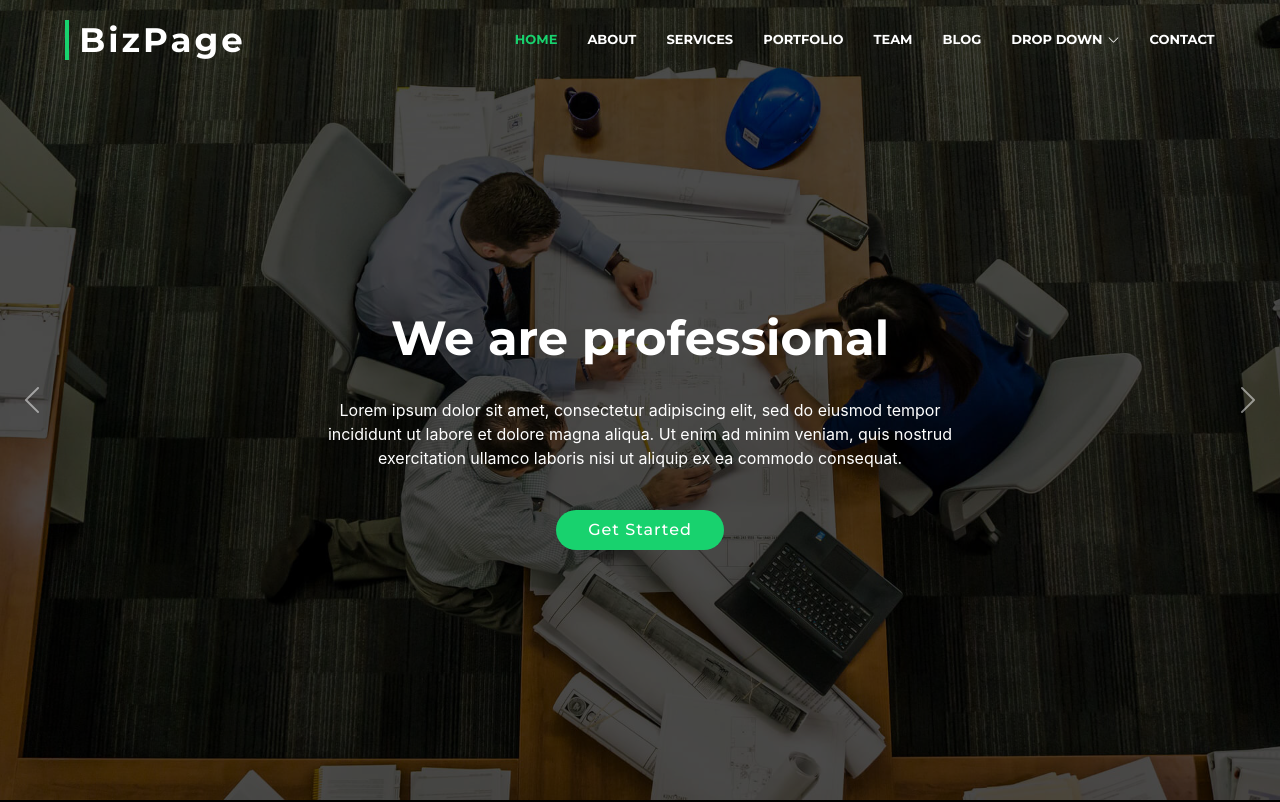
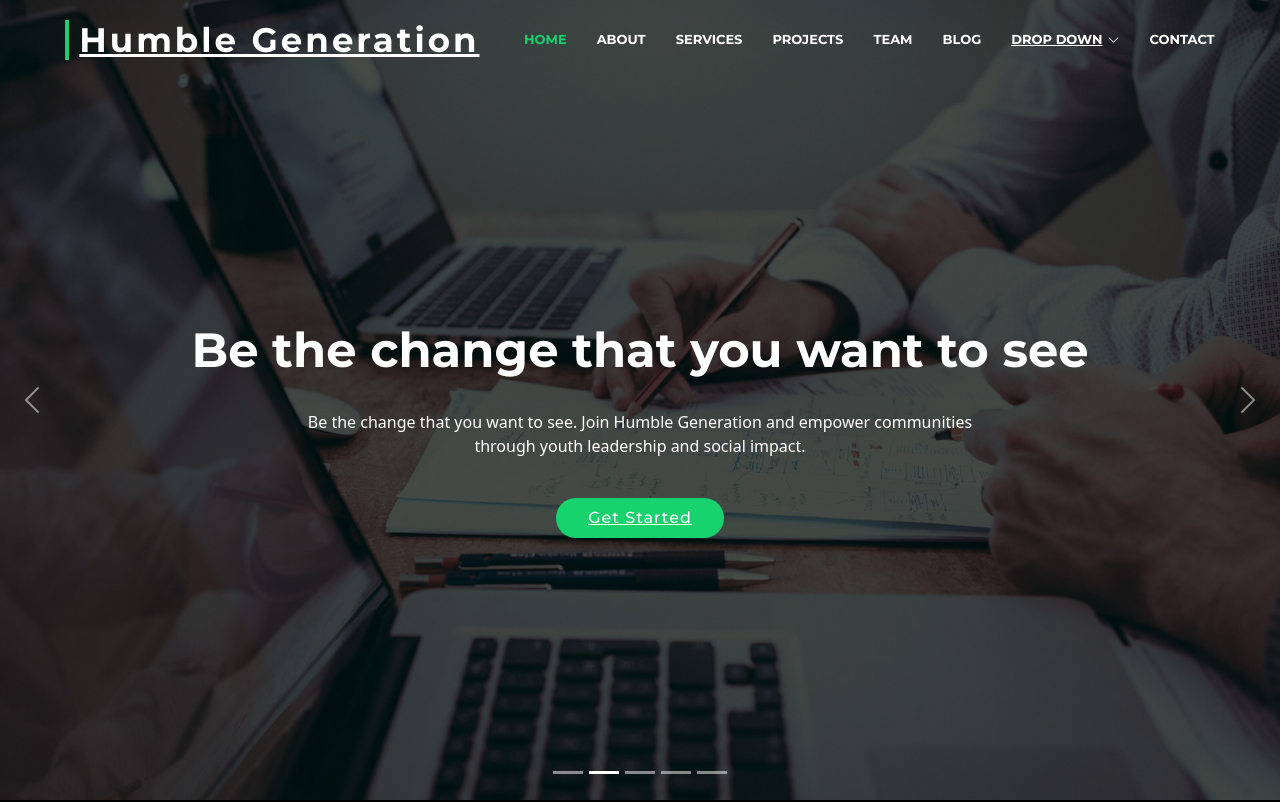
Before and after one commit to NoelOsiro/HUG_gen, a React (Create React App) app: page / in a window 1280 px wide. Shown: the top 802 px of the page. Built offline with nearby package versions, Linux system fonts and the light colour scheme.

Commit message:
Carousel Auto Rotate

```diff
--- a/package.json
+++ b/package.json
@@ -10,6 +10,7 @@
     "@types/node": "^16.18.34",
     "@types/react": "^18.2.7",
     "@types/react-dom": "^18.2.4",
+    "bootstrap": "^5.2.3",
     "react": "^18.2.0",
     "react-dom": "^18.2.0",
     "react-scripts": "5.0.1",
--- a/public/assets/css/style.css
+++ b/public/assets/css/style.css
@@ -115,270 +115,6 @@ h6 {
 }
 
 /*--------------------------------------------------------------
-# Header
---------------------------------------------------------------*/
-#header {
-  transition: all 0.5s;
-  z-index: 997;
-  background: rgba(0, 0, 0, 0.9);
-  height: 80px;
-}
-
-#header.header-transparent {
-  background: transparent;
-}
-
-#header.header-scrolled {
-  background: rgba(0, 0, 0, 0.9);
-  height: 60px;
-}
-
-#header .logo {
-  font-size: 34px;
-  margin: 0;
-  padding: 0;
-  font-family: "Montserrat", sans-serif;
-  font-weight: 700;
-  letter-spacing: 3px;
-  padding-left: 10px;
-  border-left: 4px solid #18d26e;
-}
-
-#header .logo a {
-  color: #fff;
-}
-
-#header .logo img {
-  max-height: 40px;
-}
-
-@media (max-width: 992px) {
-  #header .logo {
-    font-size: 28px;
-  }
-}
-
-/*--------------------------------------------------------------
-# Navigation Menu
---------------------------------------------------------------*/
-/**
-* Desktop Navigation
-*/
-.navbar {
-  padding: 0;
-}
-
-.navbar ul {
-  margin: 0;
-  padding: 0;
-  display: flex;
-  list-style: none;
-  align-items: center;
-}
-
-.navbar li {
-  position: relative;
-}
-
-.navbar a,
-.navbar a:focus {
-  display: flex;
-  align-items: center;
-  justify-content: space-between;
-  padding: 10px 0 10px 30px;
-  font-family: "Montserrat", sans-serif;
-  font-size: 13px;
-  font-weight: 600;
-  color: #fff;
-  white-space: nowrap;
-  text-transform: uppercase;
-  transition: 0.3s;
-}
-
-.navbar a i,
-.navbar a:focus i {
-  font-size: 12px;
-  line-height: 0;
-  margin-left: 5px;
-}
-
-.navbar a:hover,
-.navbar .active,
-.navbar .active:focus,
-.navbar li:hover>a {
-  color: #18d26e;
-}
-
-.navbar .dropdown ul {
-  display: block;
-  position: absolute;
-  left: 14px;
-  top: calc(100% + 30px);
-  margin: 0;
-  padding: 10px 0;
-  z-index: 99;
-  opacity: 0;
-  visibility: hidden;
-  background: #fff;
-  box-shadow: 0px 0px 30px rgba(127, 137, 161, 0.25);
-  transition: 0.3s;
-}
-
-.navbar .dropdown ul li {
-  min-width: 200px;
-}
-
-.navbar .dropdown ul a {
-  padding: 10px 20px;
-  text-transform: none;
-  color: #666666;
-}
-
-.navbar .dropdown ul a i {
-  font-size: 12px;
-}
-
-.navbar .dropdown ul a:hover,
-.navbar .dropdown ul .active:hover,
-.navbar .dropdown ul li:hover>a {
-  color: #18d26e;
-}
-
-.navbar .dropdown:hover>ul {
-  opacity: 1;
-  top: 100%;
-  visibility: visible;
-}
-
-.navbar .dropdown .dropdown ul {
-  top: 0;
-  left: calc(100% - 30px);
-  visibility: hidden;
-}
-
-.navbar .dropdown .dropdown:hover>ul {
-  opacity: 1;
-  top: 0;
-  left: 100%;
-  visibility: visible;
-}
-
-@media (max-width: 1366px) {
-  .navbar .dropdown .dropdown ul {
-    left: -90%;
-  }
-
-  .navbar .dropdown .dropdown:hover>ul {
-    left: -100%;
-  }
-}
-
-/**
-* Mobile Navigation
-*/
-.mobile-nav-toggle {
-  color: #fff;
-  font-size: 28px;
-  cursor: pointer;
-  display: none;
-  line-height: 0;
-  transition: 0.5s;
-}
-
-@media (max-width: 991px) {
-  .mobile-nav-toggle {
-    display: block;
-  }
-
-  .navbar ul {
-    display: none;
-  }
-}
-
-.navbar-mobile {
-  position: fixed;
-  overflow: hidden;
-  top: 0;
-  right: 0;
-  left: 0;
-  bottom: 0;
-  background: rgba(26, 26, 26, 0.9);
-  transition: 0.3s;
-  z-index: 999;
-}
-
-.navbar-mobile .mobile-nav-toggle {
-  position: absolute;
-  top: 15px;
-  right: 15px;
-}
-
-.navbar-mobile ul {
-  display: block;
-  position: absolute;
-  top: 55px;
-  right: 15px;
-  bottom: 15px;
-  left: 15px;
-  padding: 10px 0;
-  background-color: #fff;
-  overflow-y: auto;
-  transition: 0.3s;
-}
-
-.navbar-mobile a,
-.navbar-mobile a:focus {
-  padding: 10px 20px;
-  font-size: 15px;
-  color: #333333;
-}
-
-.navbar-mobile a:hover,
-.navbar-mobile .active,
-.navbar-mobile li:hover>a {
-  color: #18d26e;
-}
-
-.navbar-mobile .getstarted,
-.navbar-mobile .getstarted:focus {
-  margin: 15px;
-}
-
-.navbar-mobile .dropdown ul {
-  position: static;
-  display: none;
-  margin: 10px 20px;
-  padding: 10px 0;
-  z-index: 99;
-  opacity: 1;
-  visibility: visible;
-  background: #fff;
-  box-shadow: 0px 0px 30px rgba(127, 137, 161, 0.25);
-}
-
-.navbar-mobile .dropdown ul li {
-  min-width: 200px;
-}
-
-.navbar-mobile .dropdown ul a {
-  padding: 10px 20px;
-}
-
-.navbar-mobile .dropdown ul a i {
-  font-size: 12px;
-}
-
-.navbar-mobile .dropdown ul a:hover,
-.navbar-mobile .dropdown ul .active:hover,
-.navbar-mobile .dropdown ul li:hover>a {
-  color: #18d26e;
-}
-
-.navbar-mobile .dropdown>.dropdown-active {
-  display: block;
-}
-
-/*--------------------------------------------------------------
 # Hero Section
 --------------------------------------------------------------*/
 #hero {
--- a/src/Components/Header/Header.tsx
+++ b/src/Components/Header/Header.tsx
@@ -27,7 +27,7 @@ const Header = ()=> {
     <div className="container-fluid">
       <div className="row justify-content-center align-items-center">
         <div className="col-xl-11 d-flex align-items-center justify-content-between">
-          <h1 className="logo"><a href="index.html">BizPage</a></h1>
+          <h1 className="logo"><a href="index.html">Humble Generation</a></h1>
            {/* <a href="index.html" className="logo">
             <img src="assets/img/logo.png" alt="" className="img-fluid"/></a> */}
           <nav id="navbar" className="navbar">
@@ -35,24 +35,23 @@ const Header = ()=> {
               <li><a className="nav-link scrollto active" href="#hero">Home</a></li>
               <li><a className="nav-link scrollto" href="#about">About</a></li>
               <li><a className="nav-link scrollto" href="#services">Services</a></li>
-              <li><a className="nav-link scrollto " href="#portfolio">Portfolio</a></li>
+              <li><a className="nav-link scrollto " href="#portfolio">Projects</a></li>
               <li><a className="nav-link scrollto" href="#team">Team</a></li>
               <li><a className="nav-link  " href="blog.html">Blog</a></li>
               <li className="dropdown"><a href="#"><span>Drop Down</span> <i className="bi bi-chevron-down"></i></a>
                 <ul>
-                  <li><a href="#">Drop Down 1</a></li>
-                  <li className="dropdown"><a href="#"><span>Deep Drop Down</span> <i className="bi bi-chevron-right"></i></a>
+                  <li><a href="#">Gallery</a></li>
+                  <li className="dropdown"><a href="#"><span>Participate</span> <i className="bi bi-chevron-right"></i></a>
                     <ul>
-                      <li><a href="/">Deep Drop Down 1</a></li>
-                      <li><a href="/">Deep Drop Down 2</a></li>
-                      <li><a href="/">Deep Drop Down 3</a></li>
-                      <li><a href="/">Deep Drop Down 4</a></li>
-                      <li><a href="/">Deep Drop Down 5</a></li>
+                      <li><a href="/">Contribute</a></li>
+                      <li><a href="/">Donate</a></li>
+                      <li><a href="/">Volunteer</a></li>
+                      <li><a href="/">Team up</a></li>
                     </ul>
                   </li>
-                  <li><a href="/">Drop Down 2</a></li>
-                  <li><a href="/">Drop Down 3</a></li>
-                  <li><a href="/">Drop Down 4</a></li>
+                  <li><a href="/">Facebook</a></li>
+                  <li><a href="/">Twitter</a></li>
+                  <li><a href="/">Reach Us</a></li>
                 </ul>
               </li>
               <li><a className="nav-link scrollto" href="#contact">Contact</a></li>
--- a/src/Components/Header/header.css
+++ b/src/Components/Header/header.css
@@ -3,3 +3,257 @@
     background: rgba(0, 0, 0, 0.9);
     height: 80px;
 }
+
+#header {
+    transition: all 0.5s;
+    z-index: 997;
+    background: rgba(0, 0, 0, 0.9);
+    height: 80px;
+}
+
+#header.header-transparent {
+    background: transparent;
+}
+
+#header.header-scrolled {
+    background: rgba(0, 0, 0, 0.9);
+    height: 60px;
+}
+
+#header .logo {
+    font-size: 34px;
+    margin: 0;
+    padding: 0;
+    font-family: "Montserrat", sans-serif;
+    font-weight: 700;
+    letter-spacing: 3px;
+    padding-left: 10px;
+    border-left: 4px solid #18d26e;
+}
+
+#header .logo a {
+    color: #fff;
+}
+
+#header .logo img {
+    max-height: 40px;
+}
+
+@media (max-width: 992px) {
+    #header .logo {
+        font-size: 28px;
+    }
+}
+.navbar {
+    padding: 0;
+  }
+
+  .navbar ul {
+    margin: 0;
+    padding: 0;
+    display: flex;
+    list-style: none;
+    align-items: center;
+  }
+
+  .navbar li {
+    position: relative;
+  }
+
+  .navbar a,
+  .navbar a:focus {
+    display: flex;
+    align-items: center;
+    justify-content: space-between;
+    padding: 10px 0 10px 30px;
+    font-family: "Montserrat", sans-serif;
+    font-size: 13px;
+    font-weight: 600;
+    color: #fff;
+    white-space: nowrap;
+    text-transform: uppercase;
+    transition: 0.3s;
+  }
+
+  .navbar a i,
+  .navbar a:focus i {
+    font-size: 12px;
+    line-height: 0;
+    margin-left: 5px;
+  }
+
+  .navbar a:hover,
+  .navbar .active,
+  .navbar .active:focus,
+  .navbar li:hover>a {
+    color: #18d26e;
+  }
+
+  .navbar .dropdown ul {
+    display: block;
+    position: absolute;
+    left: 14px;
+    top: calc(100% + 30px);
+    margin: 0;
+    padding: 10px 0;
+    z-index: 99;
+    opacity: 0;
+    visibility: hidden;
+    background: #fff;
+    box-shadow: 0px 0px 30px rgba(127, 137, 161, 0.25);
+    transition: 0.3s;
+  }
+
+  .navbar .dropdown ul li {
+    min-width: 200px;
+  }
+
+  .navbar .dropdown ul a {
+    padding: 10px 20px;
+    text-transform: none;
+    color: #666666;
+  }
+
+  .navbar .dropdown ul a i {
+    font-size: 12px;
+  }
+
+  .navbar .dropdown ul a:hover,
+  .navbar .dropdown ul .active:hover,
+  .navbar .dropdown ul li:hover>a {
+    color: #18d26e;
+  }
+
+  .navbar .dropdown:hover>ul {
+    opacity: 1;
+    top: 100%;
+    visibility: visible;
+  }
+
+  .navbar .dropdown .dropdown ul {
+    top: 0;
+    left: calc(100% - 30px);
+    visibility: hidden;
+  }
+
+  .navbar .dropdown .dropdown:hover>ul {
+    opacity: 1;
+    top: 0;
+    left: 100%;
+    visibility: visible;
+  }
+
+  @media (max-width: 1366px) {
+    .navbar .dropdown .dropdown ul {
+      left: -90%;
+    }
+
+    .navbar .dropdown .dropdown:hover>ul {
+      left: -100%;
+    }
+  }
+
+  /**
+  * Mobile Navigation
+  */
+  .mobile-nav-toggle {
+    color: #fff;
+    font-size: 28px;
+    cursor: pointer;
+    display: none;
+    line-height: 0;
+    transition: 0.5s;
+  }
+
+  @media (max-width: 991px) {
+    .mobile-nav-toggle {
+      display: block;
+    }
+
+    .navbar ul {
+      display: none;
+    }
+  }
+
+  .navbar-mobile {
+    position: fixed;
+    overflow: hidden;
+    top: 0;
+    right: 0;
+    left: 0;
+    bottom: 0;
+    background: rgba(26, 26, 26, 0.9);
+    transition: 0.3s;
+    z-index: 999;
+  }
+
+  .navbar-mobile .mobile-nav-toggle {
+    position: absolute;
+    top: 15px;
+    right: 15px;
+  }
+
+  .navbar-mobile ul {
+    display: block;
+    position: absolute;
+    top: 55px;
+    right: 15px;
+    bottom: 15px;
+    left: 15px;
+    padding: 10px 0;
+    background-color: #fff;
+    overflow-y: auto;
+    transition: 0.3s;
+  }
+
+  .navbar-mobile a,
+  .navbar-mobile a:focus {
+    padding: 10px 20px;
+    font-size: 15px;
+    color: #333333;
+  }
+
+  .navbar-mobile a:hover,
+  .navbar-mobile .active,
+  .navbar-mobile li:hover>a {
+    color: #18d26e;
+  }
+
+  .navbar-mobile .getstarted,
+  .navbar-mobile .getstarted:focus {
+    margin: 15px;
+  }
+
+  .navbar-mobile .dropdown ul {
+    position: static;
+    display: none;
+    margin: 10px 20px;
+    padding: 10px 0;
+    z-index: 99;
+    opacity: 1;
+    visibility: visible;
+    background: #fff;
+    box-shadow: 0px 0px 30px rgba(127, 137, 161, 0.25);
+  }
+
+  .navbar-mobile .dropdown ul li {
+    min-width: 200px;
+  }
+
+  .navbar-mobile .dropdown ul a {
+    padding: 10px 20px;
+  }
+
+  .navbar-mobile .dropdown ul a i {
+    font-size: 12px;
+  }
+
+  .navbar-mobile .dropdown ul a:hover,
+  .navbar-mobile .dropdown ul .active:hover,
+  .navbar-mobile .dropdown ul li:hover>a {
+    color: #18d26e;
+  }
+
+  .navbar-mobile .dropdown>.dropdown-active {
+    display: block;
+  }
--- a/src/Components/Hero/Hero.tsx
+++ b/src/Components/Hero/Hero.tsx
@@ -1,79 +1,98 @@
-import React from 'react';
+import React, { useEffect, useRef, ButtonHTMLAttributes, useState } from 'react';
 
-const Hero = ()=> {
+const Hero = () => {
+  const carouselItems = [
+    {
+      backgroundImage: "url(assets/img/hero-carousel/1.jpg)",
+      title: "Serving our Generation",
+      description: "Cultivating compassion, inspiring change, and serving our generation with unwavering dedication. Join us in making a difference!",
+    },
+    {
+      backgroundImage: "url(assets/img/hero-carousel/2.jpg)",
+      title: "Be the change that you want to see",
+      description: "Be the change that you want to see. Join Humble Generation and empower communities through youth leadership and social impact.",
+    },
+    {
+      backgroundImage: "url(assets/img/hero-carousel/3.jpg)",
+      title: "Temporibus autem quibusdam",
+      description: "Beatae vitae dicta sunt explicabo. Nemo enim ipsam voluptatem quia voluptas sit aspernatur aut odit aut fugit, sed quia consequuntur magni dolores eos qui ratione voluptatem sequi nesciunt omnis iste natus error sit voluptatem accusantium.",
+    },
+    {
+      backgroundImage: "url(assets/img/hero-carousel/4.jpg)",
+      title: "Nam libero tempore",
+      description: "Neque porro quisquam est, qui dolorem ipsum quia dolor sit amet, consectetur, adipisci velit, sed quia non numquam eius modi tempora incidunt ut labore et dolore magnam aliquam quaerat voluptatem. Ut enim ad minima veniam, quis nostrum.",
+    },
+    {
+      backgroundImage: "url(assets/img/hero-carousel/5.jpg)",
+      title: "Magnam aliquam quaerat",
+      description: "Lorem ipsum dolor sit amet, consectetur adipiscing elit, sed do eiusmod tempor incididunt ut labore et dolore magna aliqua. Ut enim ad minim veniam, quis nostrud exercitation ullamco laboris nisi ut aliquip ex ea commodo consequat.",
+    },
+  ];
+
+  const [activeSlide, setActiveSlide] = useState(0);
+
+  useEffect(() => {
+    const intervalId = setInterval(() => {
+      setActiveSlide((prevSlide) => (prevSlide + 1) % carouselItems.length);
+    }, 5000);
+
+    return () => {
+      clearInterval(intervalId);
+    };
+  }, []);
+
+  const handleSlideTo = (slideIndex:number) => {
+    setActiveSlide(slideIndex);
+  };
+
   return (
     <section id="hero">
       <div className="hero-container">
-      <div id="heroCarousel" className="carousel slide carousel-fade" data-bs-ride="carousel" data-bs-interval="5000">
-
-        <ol id="hero-carousel-indicators" className="carousel-indicators"></ol>
+        <div id="heroCarousel" className="carousel slide carousel-fade" data-bs-ride="carousel">
+          <div className="carousel-indicators">
+            {carouselItems.map((_, index) => (
+              <button
+                key={index}
+                type="button"
+                data-bs-target="#heroCarousel"
+                data-bs-slide-to={index}
+                className={index === activeSlide ? "active" : ""}
+                aria-current={index === activeSlide ? "true" : undefined}
+                aria-label={`Slide ${index + 1}`}
+                onClick={() => handleSlideTo(index)}
+              ></button>
+            ))}
+          </div>
 
           <div className="carousel-inner" role="listbox">
-
-          <div className="carousel-item active" style={{backgroundImage: "url(assets/img/hero-carousel/1.jpg)"}}>
+            {carouselItems.map((item, index) => (
+              <div
+                key={index}
+                className={`carousel-item ${index === activeSlide ? "active" : ""}`}
+                style={{ backgroundImage: item.backgroundImage }}
+              >
                 <div className="carousel-container">
                   <div className="container">
-                <h2 className="animate__animated animate__fadeInDown">We are professional</h2>
-                <p className="animate__animated animate__fadeInUp">Lorem ipsum dolor sit amet, consectetur adipiscing elit, sed do eiusmod tempor incididunt ut labore et dolore magna aliqua. Ut enim ad minim veniam, quis nostrud exercitation ullamco laboris nisi ut aliquip ex ea commodo consequat.</p>
+                    <h2 className="animate__animated animate__fadeInDown">{item.title}</h2>
+                    <p className="animate__animated animate__fadeInUp">{item.description}</p>
                     <a href="#featured-services" className="btn-get-started scrollto animate__animated animate__fadeInUp">Get Started</a>
                   </div>
                 </div>
               </div>
-
-          <div className="carousel-item" style={{backgroundImage: "url(assets/img/hero-carousel/2.jpg)"}}>
-            <div className="carousel-container">
-              <div className="container">
-                <h2 className="animate__animated animate__fadeInDown">At vero eos et accusamus</h2>
-                <p className="animate__animated animate__fadeInUp">Nam libero tempore, cum soluta nobis est eligendi optio cumque nihil impedit quo minus id quod maxime placeat facere possimus, omnis voluptas assumenda est, omnis dolor repellendus. Temporibus autem quibusdam et aut officiis debitis aut.</p>
-                <a href="#featured-services" className="btn-get-started scrollto animate__animated animate__fadeInUp">Get Started</a>
-              </div>
-            </div>
+            ))}
           </div>
 
-          <div className="carousel-item" style={{backgroundImage: "url(assets/img/hero-carousel/3.jpg)"}}>
-            <div className="carousel-container">
-              <div className="container">
-                <h2 className="animate__animated animate__fadeInDown">Temporibus autem quibusdam</h2>
-                <p className="animate__animated animate__fadeInUp">Beatae vitae dicta sunt explicabo. Nemo enim ipsam voluptatem quia voluptas sit aspernatur aut odit aut fugit, sed quia consequuntur magni dolores eos qui ratione voluptatem sequi nesciunt omnis iste natus error sit voluptatem accusantium.</p>
-                <a href="#featured-services" className="btn-get-started scrollto animate__animated animate__fadeInUp">Get Started</a>
-              </div>
-            </div>
-          </div>
-
-          <div className="carousel-item" style={{backgroundImage: "url(assets/img/hero-carousel/4.jpg)"}}>
-            <div className="carousel-container">
-              <div className="container">
-                <h2 className="animate__animated animate__fadeInDown">Nam libero tempore</h2>
-                <p className="animate__animated animate__fadeInUp">Neque porro quisquam est, qui dolorem ipsum quia dolor sit amet, consectetur, adipisci velit, sed quia non numquam eius modi tempora incidunt ut labore et dolore magnam aliquam quaerat voluptatem. Ut enim ad minima veniam, quis nostrum.</p>
-                <a href="#featured-services" className="btn-get-started scrollto animate__animated animate__fadeInUp">Get Started</a>
-              </div>
-            </div>
-          </div>
-
-          <div className="carousel-item" style={{backgroundImage: "url(assets/img/hero-carousel/5.jpg)"}}>
-            <div className="carousel-container">
-              <div className="container">
-                <h2 className="animate__animated animate__fadeInDown">Magnam aliquam quaerat</h2>
-                <p className="animate__animated animate__fadeInUp">Lorem ipsum dolor sit amet, consectetur adipiscing elit, sed do eiusmod tempor incididunt ut labore et dolore magna aliqua. Ut enim ad minim veniam, quis nostrud exercitation ullamco laboris nisi ut aliquip ex ea commodo consequat.</p>
-                <a href="#featured-services" className="btn-get-started scrollto animate__animated animate__fadeInUp">Get Started</a>
-              </div>
-            </div>
-          </div>
-
-        </div>
-
-        <a className="carousel-control-prev" href="#heroCarousel" role="button" data-bs-slide="prev">
+          <a className="carousel-control-prev" href="#heroCarousel" role="button" data-bs-slide="prev" onClick={() => handleSlideTo((activeSlide - 1 + carouselItems.length) % carouselItems.length)}>
             <span className="carousel-control-prev-icon bi bi-chevron-left" aria-hidden="true"></span>
           </a>
 
-        <a className="carousel-control-next" href="#heroCarousel" role="button" data-bs-slide="next">
+          <a className="carousel-control-next" href="#heroCarousel" role="button" data-bs-slide="next" onClick={() => handleSlideTo((activeSlide + 1) % carouselItems.length)}>
             <span className="carousel-control-next-icon bi bi-chevron-right" aria-hidden="true"></span>
           </a>
-
         </div>
       </div>
     </section>
   );
-}
+};
 
 export default Hero;
--- a/src/index.tsx
+++ b/src/index.tsx
@@ -3,6 +3,7 @@ import ReactDOM from 'react-dom/client';
 import './index.css';
 import App from './App';
 import reportWebVitals from './reportWebVitals';
+import 'bootstrap/dist/css/bootstrap.min.css';
 
 const root = ReactDOM.createRoot(
   document.getElementById('root') as HTMLElement
```
Also changed, not shown: public/assets/js/main.js (+1 -7 lines), 1 other file (tests, documents, lock files or other folders). Lines whose indentation alone changed are shown as unchanged.
